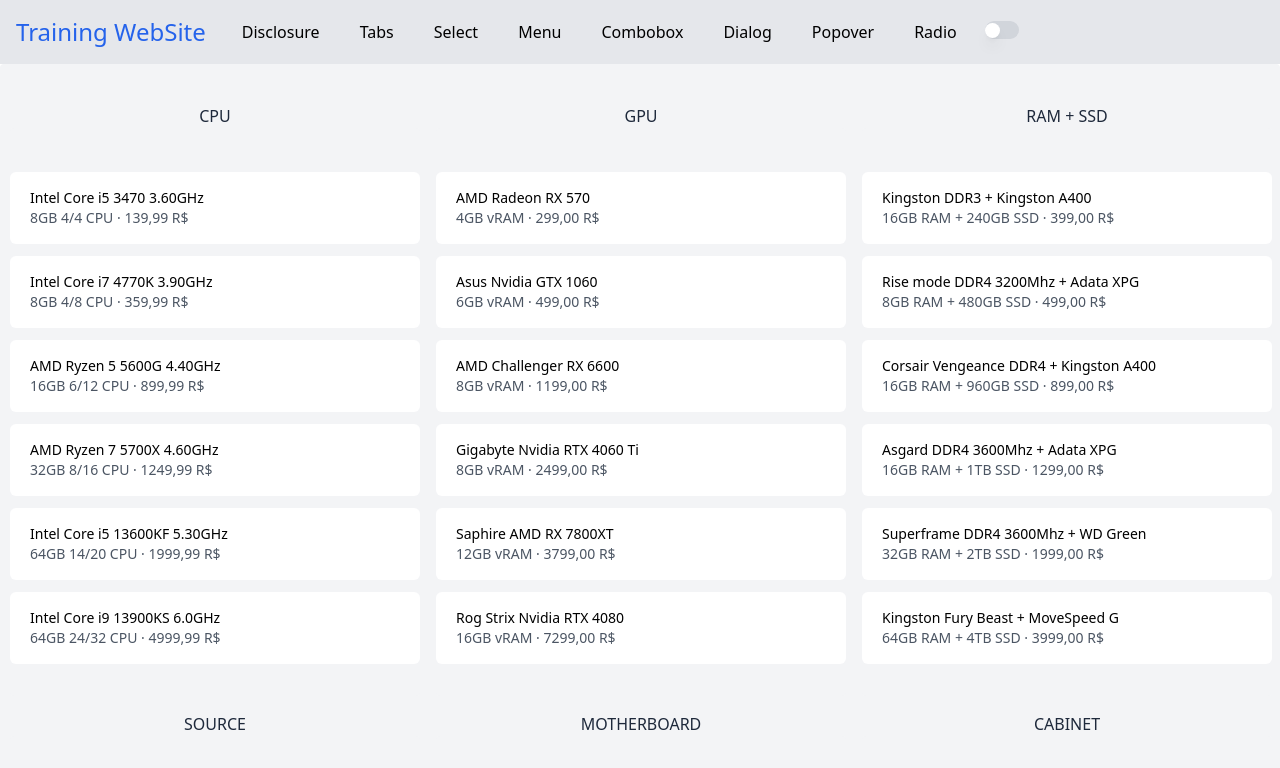
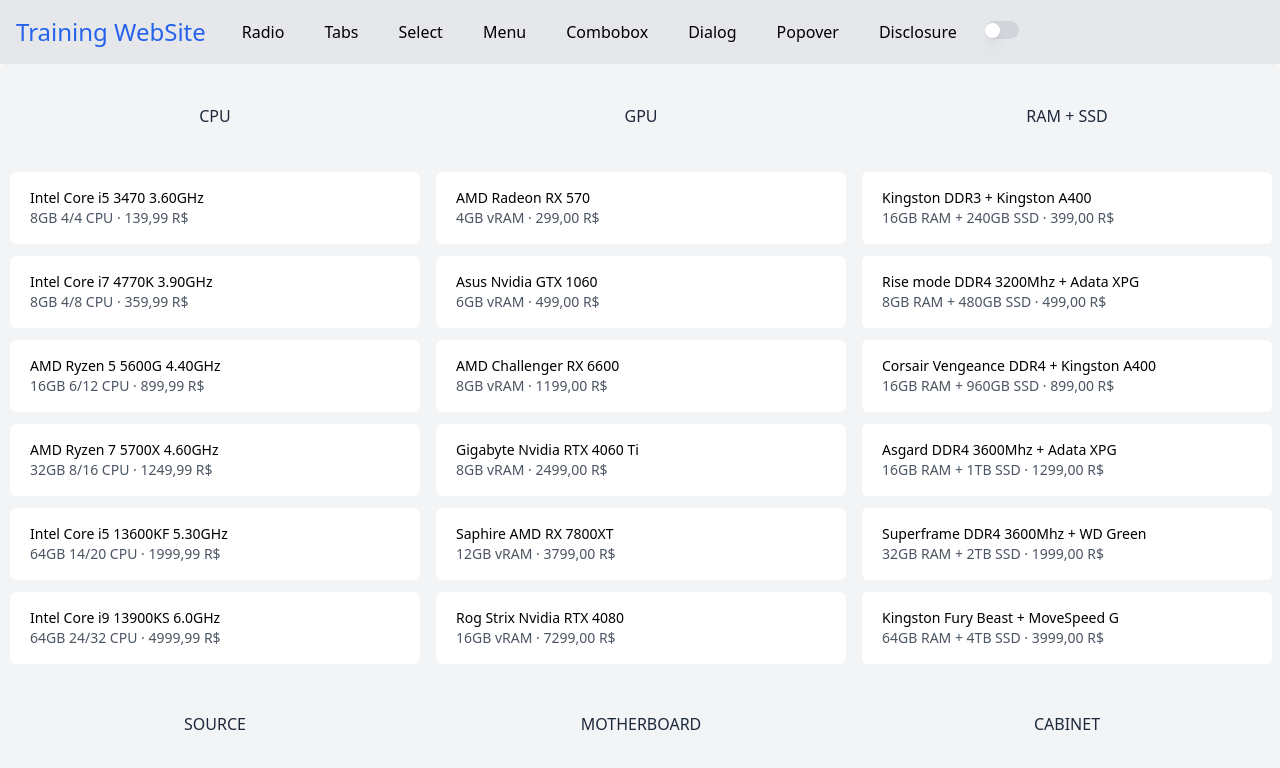
Before and after one commit to giliolizera/Training, a Vue app: page /radio in a window 1280 px wide. Shown: the top 768 px of the page. Built offline with nearby package versions, Linux system fonts and the light colour scheme; what maska would draw is missing.

Commit message:
feat: troca de rotas

```diff
--- a/src/components/Cadastro.vue
+++ b/src/components/Cadastro.vue
@@ -31,7 +31,7 @@
          },
          trocarRota() {
             if (this.avançar) {
-               this.$router.push('/disclosure')
+               this.$router.push('/radio')
             }
             else {
                if (this.form.nome === '' && this.form.email.length < 10 && this.form.telefone.length < 13 && this.form.cpf.length < 13 && this.form.senha.length < 5) {
@@ -86,7 +86,7 @@
          <div class="col-span-1 mt-4 text-lg font-medium">
             Junte-se conosco e descubra as vantagens em utilizar o Traning para gerenciar seus negócios!
          </div>
-         <form class="col-span-2 grid lg:grid-cols-2 gap-4 pr-2 pl-2">
+         <form class="col-span-2 grid lg:grid-cols-2 gap-4 pr-6 pl-6">
             <div>
                <div class="text-sm font-medium flex pl-1 mt-2">
                   Nome
--- a/src/components/Upside.vue
+++ b/src/components/Upside.vue
@@ -9,9 +9,9 @@
             </router-link>
          </div>
          <div class="justify-end inline-flex">
-            <router-link to="/disclosure" class="mt-3">
+            <router-link to="/radio" class="mt-3">
                <button class="dark:bg-slate-900 bg:gray-200 dark:text-gray-100 font-medium py-2 px-5 mb-2 rounded-xl">
-                  Disclosure
+                  Radio
                </button>
             </router-link>
             <router-link to="/tabs" class="mt-3">
@@ -44,9 +44,9 @@
                   Popover
                </button>
             </router-link>
-            <router-link to="/radio" class="mt-3">
+            <router-link to="/disclosure" class="mt-3">
                <button class="dark:bg-slate-900 bg:gray-200 dark:text-gray-100 font-medium py-2 px-5 mb-2 rounded-xl">
-                  Radio
+                  Disclosure
                </button>
             </router-link>
             <div class="ml-2 mt-5">
```
